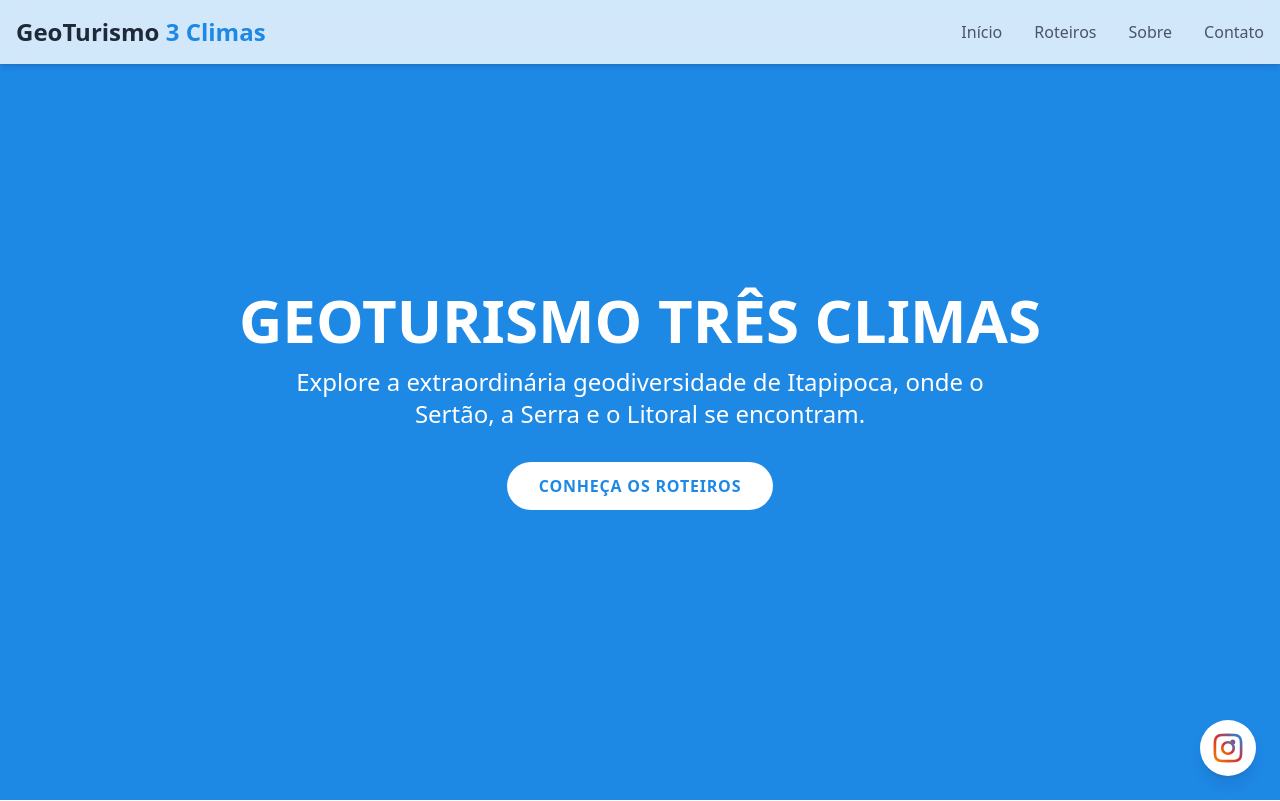
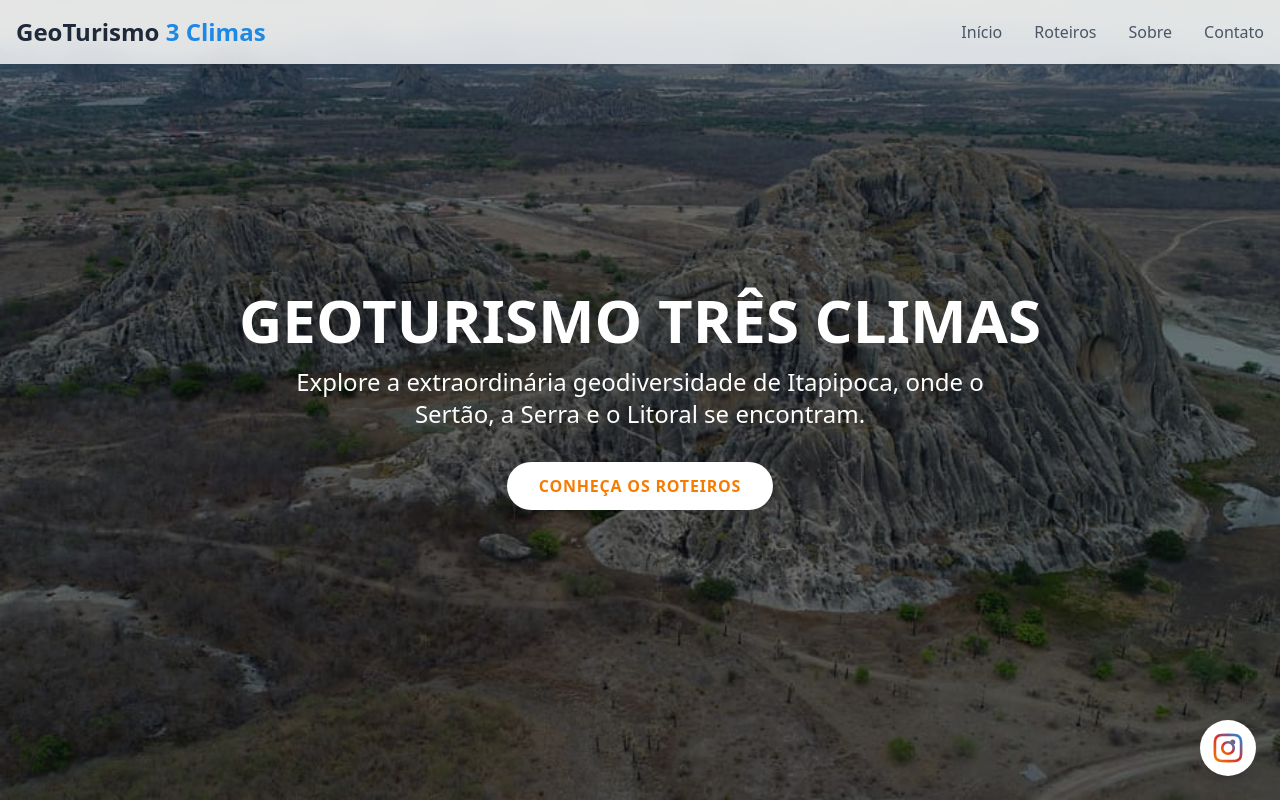
Before and after one commit to filippemonteiro/geoturismo-tres-climas, a React (Vite) app: page / in a window 1280 px wide. Shown: the top 801 px of the page. Built offline with nearby package versions, Linux system fonts and the light colour scheme.

Commit message:
Implement code changes to enhance functionality and improve performance

```diff
--- a/src/components/Hero.tsx
+++ b/src/components/Hero.tsx
@@ -1,20 +1,27 @@
-// src/components/Hero.tsx
+import heroImageUrl from "../assets/formacoes-rochosas-itapipoca.jpg";
 
 export function Hero() {
   return (
-    <section className="flex flex-col items-center justify-center h-screen bg-litoral text-white text-center px-4">
+    <section
+      className="relative flex items-center justify-center h-screen text-white text-center px-4 bg-cover bg-center"
+      style={{ backgroundImage: `url(${heroImageUrl})` }}
+    >
+      <div className="absolute top-0 left-0 w-full h-full bg-black/50 z-10"></div>
+      <div className="relative z-20 flex flex-col items-center">
         <h1 className="text-4xl md:text-6xl font-bold font-heading uppercase">
           GeoTurismo Três Climas
         </h1>
         <p className="mt-4 text-lg md:text-2xl font-sans max-w-3xl">
-        Explore a extraordinária geodiversidade de Itapipoca, onde o Sertão, a Serra e o Litoral se encontram.
+          Explore a extraordinária geodiversidade de Itapipoca, onde o Sertão, a
+          Serra e o Litoral se encontram.
         </p>
         <a
           href="#routes"
-        className="mt-8 px-8 py-3 bg-white text-litoral font-bold font-heading rounded-full uppercase tracking-wider hover:bg-gray-200 transition-colors"
+          className="mt-8 px-8 py-3 bg-white text-sertao font-bold font-heading rounded-full uppercase tracking-wider hover:bg-gray-200 transition-colors"
         >
           Conheça os Roteiros
         </a>
+      </div>
     </section>
   );
 }
```
Also changed, not shown: src/assets/formacoes-rochosas-itapipoca.jpg (added). Lines whose indentation alone changed are shown as unchanged.
